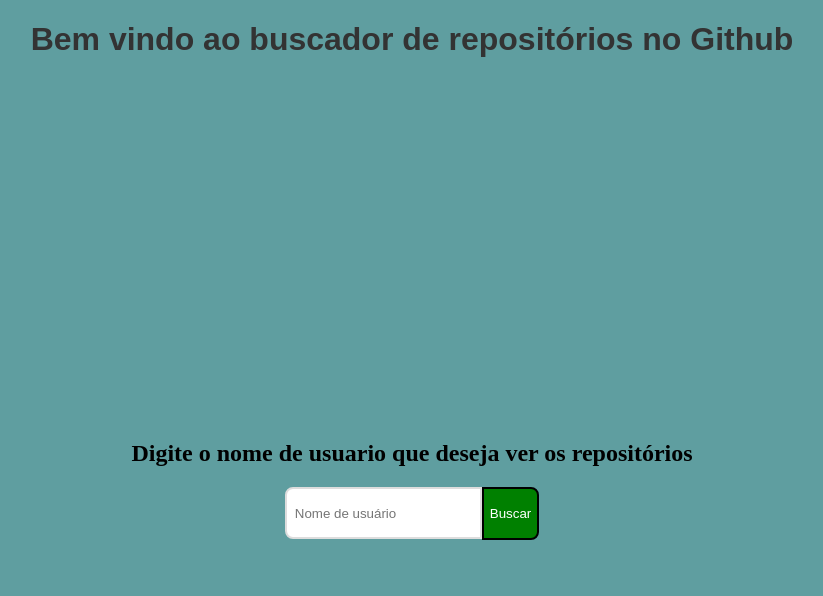
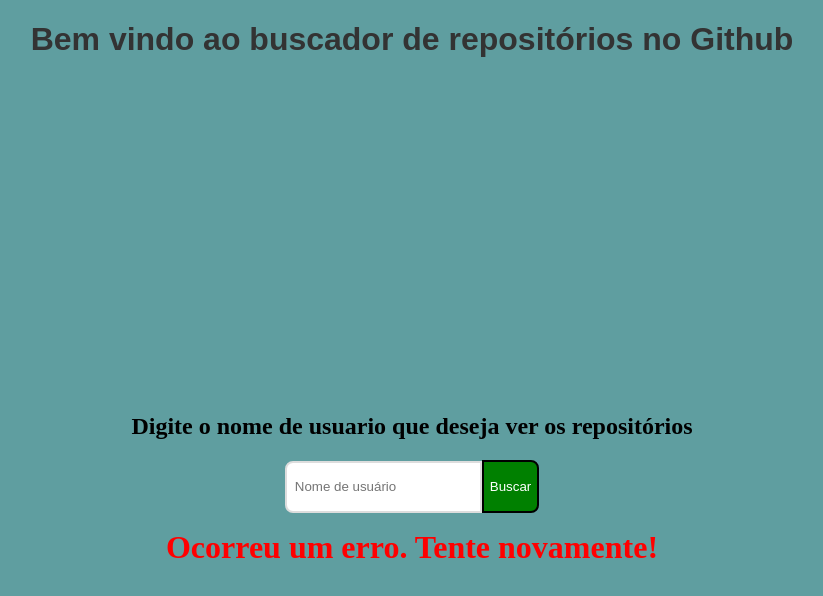
Before and after one commit to GVictorLO/Github-repositories-finder, a React (Create React App) app: page / in a window 1280 px wide. Both pictures are taken after a click on the button "Buscar". Shown: the top 596 px of the page, without its empty margins (236-1059 px from the left). Built offline with nearby package versions, Linux system fonts and the light colour scheme; no server answers.

Commit message:
tratando erros de pesquisa e ajustando renderizacoes

```diff
--- a/src/pages/Home/index.js
+++ b/src/pages/Home/index.js
@@ -1,10 +1,12 @@
 import React, { useState } from "react";
 import axios from "axios";
 import * as S from "./styled";
-// import { useNavigate } from "react-router-dom";
+import { useNavigate } from "react-router-dom";
 
 function HomeApp() {
+  const navigate = useNavigate();
   const [usuario, setUsuario] = useState("");
+  const [erro, setErro] = useState(false);
 
   function handlePesquisa() {
     axios
@@ -20,6 +22,11 @@ function HomeApp() {
           "repositoriesName",
           JSON.stringify(repositoriesName)
         );
+        setErro(false);
+        navigate("/repositories");
+      })
+      .catch((err) => {
+        setErro(true);
       });
   }
 
@@ -39,6 +46,7 @@ function HomeApp() {
             Buscar
           </S.Button>
         </S.Content>
+        {erro ? <S.ErrorMsg>Ocorreu um erro. Tente novamente!</S.ErrorMsg> : ""}
       </S.HomeContainer>
     </>
   );
@@ -46,3 +54,6 @@ function HomeApp() {
 export default HomeApp;
 // essa jeito de lidar com o evento na propriedade onCahnge,
 // que vai mudar o valor do usuario de fato
+
+// navigate/useNavigate é o antigo useHistory e serve para renderizar as páginas,
+// tanto ao clicar em buscar, quanto ao atualizar a página depois de já ter achado o repositório
--- a/src/pages/Home/styled.js
+++ b/src/pages/Home/styled.js
@@ -51,7 +51,7 @@ export const Button = styled.button`
 
 export const ErrorMsg = styled.span`
   display: block;
-  font-size: 0.65rem;
+  font-size: 2rem;
   color: red;
   font-weight: 600;
   margin-top: 1rem;
--- a/src/pages/Repositories/index.js
+++ b/src/pages/Repositories/index.js
@@ -1,8 +1,9 @@
-import React, { useEffect, useNavigate, useState } from "react";
+import React, { useEffect, useState } from "react";
 import * as S from "./styled";
+import { useNavigate } from "react-router-dom";
 
 export default function Repositories() {
-  // const navigate = useNavigate();
+  const navigate = useNavigate();
   const [repositories, setRepositories] = useState([]);
 
   useEffect(() => {
@@ -10,6 +11,9 @@ export default function Repositories() {
     if (repositoriesName != null) {
       repositoriesName = JSON.parse(repositoriesName);
       setRepositories(repositoriesName);
+      localStorage.clear();
+    } else {
+      navigate("/");
     }
   }, []);
 
```
